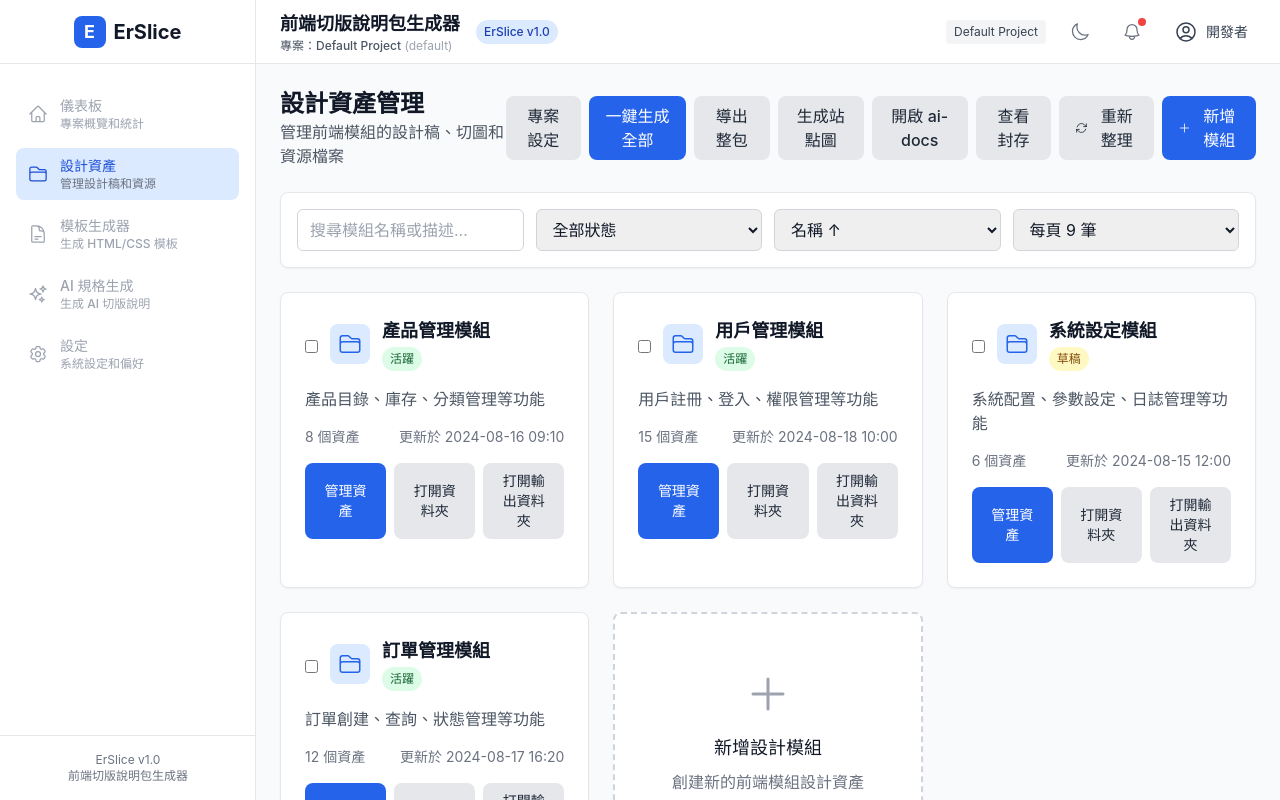
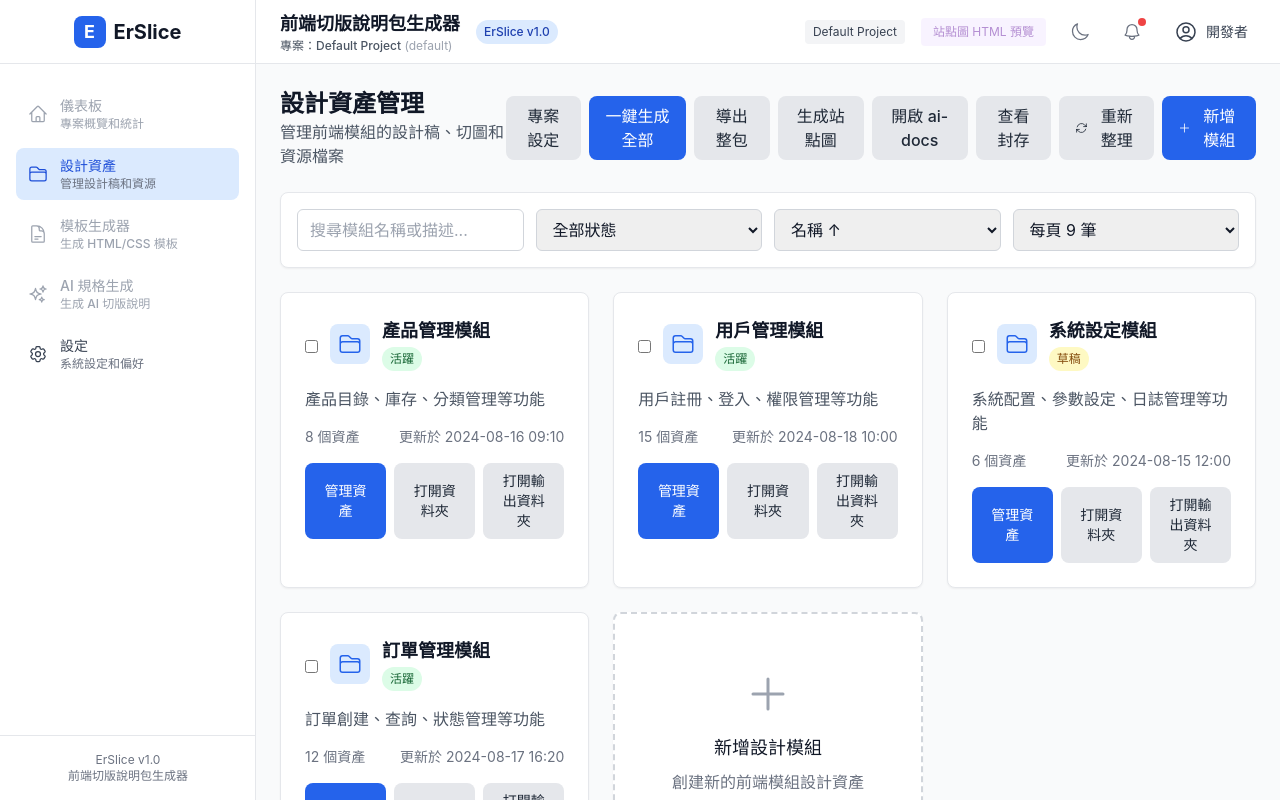
Before and after one commit to mingxianliu/ErSlice, a React (Vite) app: page /design-assets in a window 1280 px wide. Built offline with nearby package versions, Linux system fonts and the light colour scheme.

Commit message:
feat(ui): Header adds '站點圖 HTML 預覽' button; enable Settings in sidebar

```diff
--- a/src/components/Header.tsx
+++ b/src/components/Header.tsx
@@ -8,11 +8,13 @@ import {
 } from '@heroicons/react/24/outline'
 import { useEffect } from 'react'
 import { useProjectStore } from '@/stores/project'
+import { generateProjectMermaidHtml } from '@/utils/tauriCommands'
 
 // ErSlice 頂部導航欄組件 - 包含主題切換和用戶功能
 const Header: React.FC = () => {
   const { theme, toggleTheme } = useTheme()
   const project = useProjectStore((s) => s.project)
+  const tauri = useProjectStore((s) => s.tauri)
   const initProject = useProjectStore((s) => s.init)
 
   useEffect(() => {
@@ -44,6 +46,24 @@ const Header: React.FC = () => {
             {project.name}
           </div>
         )}
+        {/* 站點圖 HTML 預覽 */}
+        <button
+          onClick={async () => {
+            if (!tauri) return
+            try {
+              const path = await generateProjectMermaidHtml()
+              const { open } = await import('@tauri-apps/plugin-shell')
+              await open(path)
+            } catch (e) {
+              console.error(e)
+            }
+          }}
+          disabled={!tauri}
+          className="px-3 py-1.5 text-xs rounded bg-purple-100 text-purple-800 dark:bg-purple-900/40 dark:text-purple-200 hover:bg-purple-200 dark:hover:bg-purple-800/50 disabled:opacity-50"
+          title={tauri ? '生成並預覽站點圖 HTML（ai-docs/project-sitemap.html）' : '需在 Tauri 環境使用'}
+        >
+          站點圖 HTML 預覽
+        </button>
         {/* 主題切換按鈕 */}
         <button
           onClick={toggleTheme}
--- a/src/components/Sidebar.tsx
+++ b/src/components/Sidebar.tsx
@@ -52,7 +52,7 @@ const navigation: NavItem[] = [
     href: '/settings',
     icon: Cog6ToothIcon,
     description: '系統設定和偏好',
-    enabled: false,
+    enabled: true,
   }
 ]
 
```
